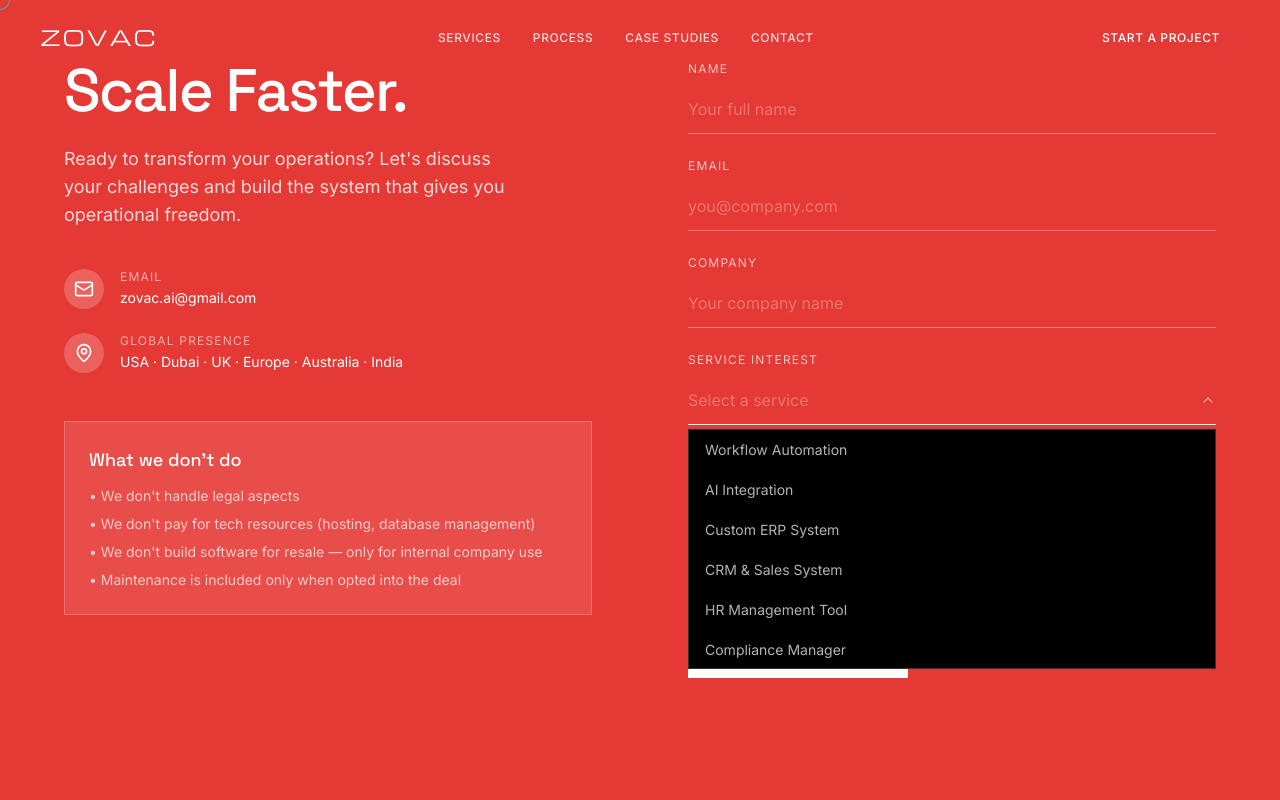
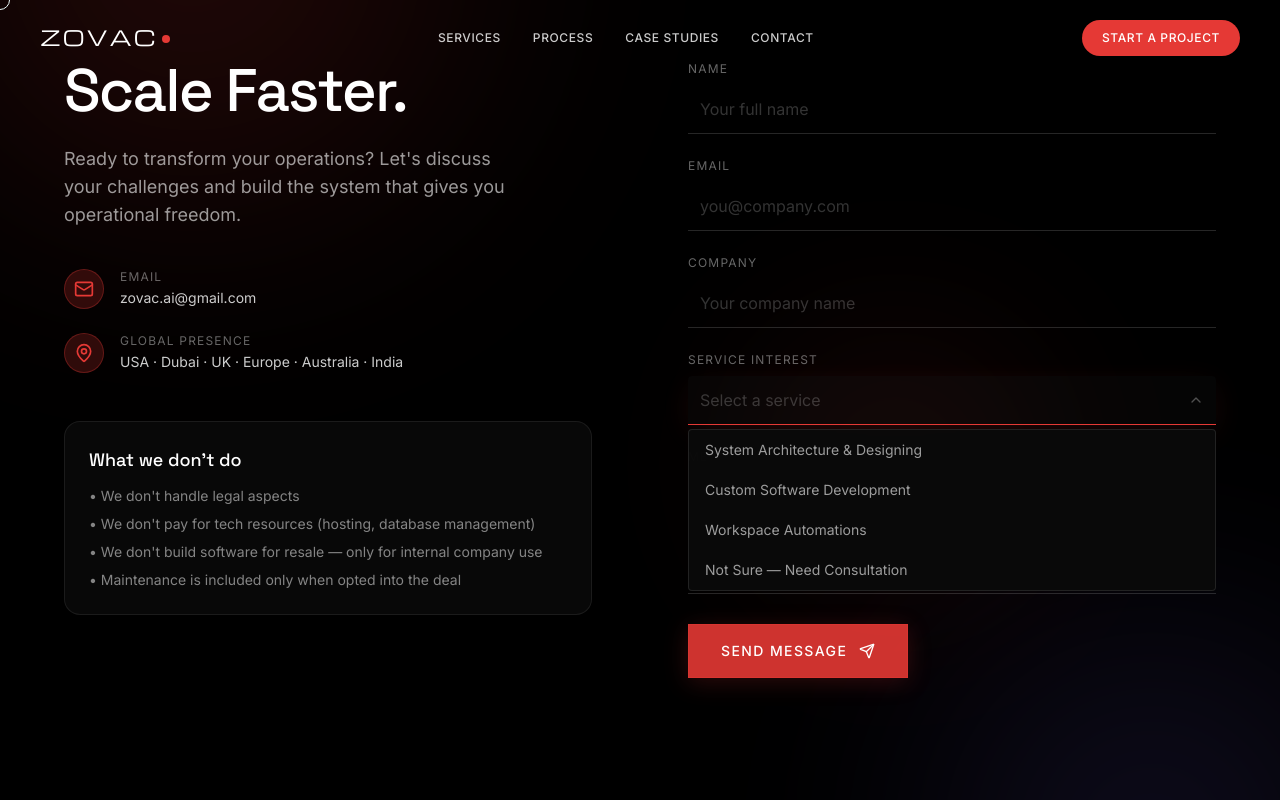
Before and after one commit to zovacai-cloud/zovac_website, a React (Vite) app: page / in a window 1280 px wide. Both pictures are taken after a click on the button "Select a service". Shown: the part 10279-11079 px from the top of the page. Built offline with nearby package versions, Linux system fonts and the light colour scheme; the HTML template or start-up script is replaced by a standard one.

Commit message:
Update Contact.tsx

```diff
--- a/src/sections/Contact.tsx
+++ b/src/sections/Contact.tsx
@@ -1,22 +1,20 @@
-import { useState, useRef } from 'react';
+import { useState, useRef, useEffect } from 'react';
 import { Mail, MapPin, Send, CheckCircle, ChevronDown } from 'lucide-react';
 
+const GOOGLE_SCRIPT_URL = 'https://script.google.com/macros/s/AKfycbwG2D8uKsWPoQ37Z8Z-WPt4q7l6xh46yMWieGB0qdgGuMYPovrKi2Apoebzv4RQ/exec';
+
 const servicesList = [
-  'Workflow Automation',
-  'AI Integration',
-  'Custom ERP System',
-  'CRM & Sales System',
-  'HR Management Tool',
-  'Compliance Manager',
-  'Accounting Application',
-  'Data Analytics Dashboard',
-  'Task Management System',
-  'Website Development',
-  'Process Consultation',
-  'Other',
+  'System Architecture & Designing',
+  'Custom Software Development',
+  'Workspace Automations',
+  'Not Sure — Need Consultation',
 ];
 
-export default function Contact() {
+interface ContactProps {
+  selectedService?: string;
+}
+
+export default function Contact({ selectedService }: ContactProps) {
   const [formData, setFormData] = useState({
     name: '',
     email: '',
@@ -25,62 +23,132 @@ export default function Contact() {
     message: '',
   });
   const [submitted, setSubmitted] = useState(false);
+  const [isLoading, setIsLoading] = useState(false);
   const [showServices, setShowServices] = useState(false);
   const dropdownRef = useRef<HTMLDivElement>(null);
 
-  const handleSubmit = (e: React.FormEvent) => {
-    e.preventDefault();
-    const subject = `New Project Inquiry from ${formData.name} - ${formData.company}`;
-    const body = `Name: ${formData.name}%0D%0AEmail: ${formData.email}%0D%0ACompany: ${formData.company}%0D%0AService Interest: ${formData.service}%0D%0A%0D%0AMessage:%0D%0A${formData.message}`;
-    window.location.href = `mailto:zovac.ai@gmail.com?subject=${encodeURIComponent(subject)}&body=${body}`;
-    setSubmitted(true);
-    setTimeout(() => setSubmitted(false), 5000);
-  };
+  useEffect(() => {
+    if (selectedService) {
+      setFormData((prev) => ({ ...prev, service: selectedService }));
+    }
+  }, [selectedService]);
 
   const handleChange = (e: React.ChangeEvent<HTMLInputElement | HTMLTextAreaElement>) => {
     setFormData((prev) => ({ ...prev, [e.target.name]: e.target.value }));
   };
 
+  const handleSubmit = async (e: React.FormEvent) => {
+    e.preventDefault();
+    setIsLoading(true);
+    try {
+      await fetch(GOOGLE_SCRIPT_URL, {
+        method: 'POST',
+        mode: 'no-cors',  // required to avoid CORS issues
+        headers: { 'Content-Type': 'application/json' },
+        body: JSON.stringify(formData),
+      });
+      // no-cors means we won't get a response back, so just assume success
+      setSubmitted(true);
+    } catch (error) {
+      alert('Something went wrong. Please try again.');
+    } finally {
+      setIsLoading(false);
+    }
+  };
+
+  useEffect(() => {
+    const handleClickOutside = (event: MouseEvent) => {
+      if (dropdownRef.current && !dropdownRef.current.contains(event.target as Node)) {
+        setShowServices(false);
+      }
+    };
+    document.addEventListener('mousedown', handleClickOutside);
+    return () => {
+      document.removeEventListener('mousedown', handleClickOutside);
+    };
+  }, []);
+
   return (
-    <section id="contact" className="relative bg-[#E53935] py-24 md:py-32 lg:py-40 px-6 lg:px-10">
-      <div className="max-w-6xl mx-auto">
+    <section id="contact" className="relative py-24 md:py-32 lg:py-40 px-6 lg:px-10 overflow-hidden">
+      {/* Animated fluid background orbs */}
+      <div className="absolute inset-0 bg-black" />
+      <div className="absolute top-0 left-0 w-full h-full overflow-hidden pointer-events-none">
+        <div
+          className="absolute -top-[30%] -left-[20%] w-[70%] h-[70%] rounded-full opacity-20"
+          style={{
+            background: 'radial-gradient(circle, #E53935 0%, transparent 70%)',
+            filter: 'blur(120px)',
+          }}
+        />
+        <div
+          className="absolute -bottom-[30%] -right-[20%] w-[60%] h-[60%] rounded-full opacity-15"
+          style={{
+            background: 'radial-gradient(circle, #7A65F2 0%, transparent 70%)',
+            filter: 'blur(100px)',
+          }}
+        />
+        <div
+          className="absolute top-[40%] left-[50%] w-[40%] h-[40%] rounded-full opacity-10"
+          style={{
+            background: 'radial-gradient(circle, #E53935 0%, transparent 70%)',
+            filter: 'blur(80px)',
+          }}
+        />
+      </div>
+
+      <div className="max-w-6xl mx-auto relative z-10">
         <div className="grid grid-cols-1 lg:grid-cols-2 gap-16 lg:gap-24">
           {/* Left Column */}
           <div>
             <h2 className="font-display font-medium text-white text-4xl md:text-5xl lg:text-6xl tracking-[-0.03em] leading-tight mb-6">
               Scale Faster.
             </h2>
-            <p className="font-body text-white/80 text-base md:text-lg leading-relaxed mb-10 max-w-md">
+            <p className="font-body text-white/60 text-base md:text-lg leading-relaxed mb-10 max-w-md">
               Ready to transform your operations? Let's discuss your challenges and build the system that gives you operational freedom.
             </p>
 
             <div className="space-y-6">
               <div className="flex items-center gap-4">
-                <div className="w-10 h-10 rounded-full bg-white/20 flex items-center justify-center">
-                  <Mail className="w-5 h-5 text-white" />
+                <div
+                  className="w-10 h-10 rounded-full flex items-center justify-center"
+                  style={{ background: 'rgba(229, 57, 53, 0.2)', border: '1px solid rgba(229, 57, 53, 0.3)' }}
+                >
+                  <Mail className="w-5 h-5 text-[#E53935]" />
                 </div>
                 <div>
-                  <span className="font-body text-white/60 text-xs uppercase tracking-[0.1em] block">Email</span>
-                  <a href="mailto:zovac.ai@gmail.com" className="font-body text-white text-sm hover:underline">
+                  <span className="font-body text-white/40 text-xs uppercase tracking-[0.1em] block">Email</span>
+                  <a href="mailto:zovac.ai@gmail.com" className="font-body text-white/80 text-sm hover:text-[#E53935] transition-colors">
                     zovac.ai@gmail.com
                   </a>
                 </div>
               </div>
 
               <div className="flex items-center gap-4">
-                <div className="w-10 h-10 rounded-full bg-white/20 flex items-center justify-center">
-                  <MapPin className="w-5 h-5 text-white" />
+                <div
+                  className="w-10 h-10 rounded-full flex items-center justify-center"
+                  style={{ background: 'rgba(229, 57, 53, 0.2)', border: '1px solid rgba(229, 57, 53, 0.3)' }}
+                >
+                  <MapPin className="w-5 h-5 text-[#E53935]" />
                 </div>
                 <div>
-                  <span className="font-body text-white/60 text-xs uppercase tracking-[0.1em] block">Global Presence</span>
-                  <span className="font-body text-white text-sm">USA · Dubai · UK · Europe · Australia · India</span>
+                  <span className="font-body text-white/40 text-xs uppercase tracking-[0.1em] block">Global Presence</span>
+                  <span className="font-body text-white/80 text-sm">USA · Dubai · UK · Europe · Australia · India</span>
                 </div>
               </div>
             </div>
 
-            <div className="mt-12 p-6 bg-white/10 border border-white/20">
+            {/* What we don't do - glassmorphism card */}
+            <div
+              className="mt-12 p-6 rounded-2xl"
+              style={{
+                background: 'rgba(255,255,255,0.03)',
+                backdropFilter: 'blur(16px)',
+                WebkitBackdropFilter: 'blur(16px)',
+                border: '1px solid rgba(255,255,255,0.08)',
+              }}
+            >
               <h4 className="font-display font-medium text-white text-lg mb-3">What we don't do</h4>
-              <ul className="space-y-2 font-body text-white/70 text-sm">
+              <ul className="space-y-2 font-body text-white/50 text-sm">
                 <li>• We don't handle legal aspects</li>
                 <li>• We don't pay for tech resources (hosting, database management)</li>
                 <li>• We don't build software for resale — only for internal company use</li>
@@ -93,64 +161,79 @@ export default function Contact() {
           <div>
             {submitted ? (
               <div className="flex flex-col items-center justify-center h-full text-center">
-                <CheckCircle className="w-16 h-16 text-white mb-4" />
-                <h3 className="font-display font-medium text-white text-2xl mb-2">Message Ready!</h3>
-                <p className="font-body text-white/70 text-sm">Your email client should open shortly. If not, you can reach us directly at zovac.ai@gmail.com</p>
+                <CheckCircle className="w-16 h-16 text-[#E53935] mb-4 animate-bounce" />
+                <h3 className="font-display font-medium text-white text-2xl mb-2">Message Sent!</h3>
+                <p className="font-body text-white/60 text-sm">We'll get back to you within 24 hours.</p>
               </div>
             ) : (
-              <form onSubmit={handleSubmit} className="space-y-6">
+              <form
+                onSubmit={handleSubmit}
+                className="space-y-6"
+              >
                 <div>
-                  <label className="font-body text-white/70 text-xs uppercase tracking-[0.1em] block mb-2">Name</label>
+                  <label className="font-body text-white/40 text-xs uppercase tracking-[0.1em] block mb-2">Name</label>
                   <input
                     type="text"
                     name="name"
                     required
+                    disabled={isLoading}
                     value={formData.name}
                     onChange={handleChange}
-                    className="w-full bg-transparent border-b border-white/30 text-white font-body text-base py-3 focus:outline-none focus:border-white transition-colors placeholder:text-white/30"
+                    className="w-full bg-transparent border-b border-white/15 text-white font-body text-base py-3 px-3 focus:outline-none focus:border-[#E53935] focus:bg-white/[0.02] focus:shadow-[0_8px_32px_-4px_rgba(229,57,53,0.12)] transition-all duration-300 placeholder:text-white/20 rounded-t-lg hover:bg-white/[0.01]"
                     placeholder="Your full name"
                   />
                 </div>
 
                 <div>
-                  <label className="font-body text-white/70 text-xs uppercase tracking-[0.1em] block mb-2">Email</label>
+                  <label className="font-body text-white/40 text-xs uppercase tracking-[0.1em] block mb-2">Email</label>
                   <input
                     type="email"
                     name="email"
                     required
+                    disabled={isLoading}
                     value={formData.email}
                     onChange={handleChange}
-                    className="w-full bg-transparent border-b border-white/30 text-white font-body text-base py-3 focus:outline-none focus:border-white transition-colors placeholder:text-white/30"
+                    className="w-full bg-transparent border-b border-white/15 text-white font-body text-base py-3 px-3 focus:outline-none focus:border-[#E53935] focus:bg-white/[0.02] focus:shadow-[0_8px_32px_-4px_rgba(229,57,53,0.12)] transition-all duration-300 placeholder:text-white/20 rounded-t-lg hover:bg-white/[0.01]"
                     placeholder="you@company.com"
                   />
                 </div>
 
                 <div>
-                  <label className="font-body text-white/70 text-xs uppercase tracking-[0.1em] block mb-2">Company</label>
+                  <label className="font-body text-white/40 text-xs uppercase tracking-[0.1em] block mb-2">Company</label>
                   <input
                     type="text"
                     name="company"
+                    disabled={isLoading}
                     value={formData.company}
                     onChange={handleChange}
-                    className="w-full bg-transparent border-b border-white/30 text-white font-body text-base py-3 focus:outline-none focus:border-white transition-colors placeholder:text-white/30"
+                    className="w-full bg-transparent border-b border-white/15 text-white font-body text-base py-3 px-3 focus:outline-none focus:border-[#E53935] focus:bg-white/[0.02] focus:shadow-[0_8px_32px_-4px_rgba(229,57,53,0.12)] transition-all duration-300 placeholder:text-white/20 rounded-t-lg hover:bg-white/[0.01]"
                     placeholder="Your company name"
                   />
                 </div>
 
                 <div className="relative" ref={dropdownRef}>
-                  <label className="font-body text-white/70 text-xs uppercase tracking-[0.1em] block mb-2">Service Interest</label>
+                  <label className="font-body text-white/40 text-xs uppercase tracking-[0.1em] block mb-2">Service Interest</label>
+                  <input type="hidden" name="service" value={formData.service} />
                   <button
                     type="button"
+                    disabled={isLoading}
                     onClick={() => setShowServices(!showServices)}
-                    className="w-full bg-transparent border-b border-white/30 text-white font-body text-base py-3 focus:outline-none focus:border-white transition-colors text-left flex items-center justify-between"
+                    className="w-full bg-transparent border-b border-white/15 text-white font-body text-base py-3 px-3 focus:outline-none focus:border-[#E53935] focus:bg-white/[0.02] focus:shadow-[0_8px_32px_-4px_rgba(229,57,53,0.12)] transition-all duration-300 text-left flex items-center justify-between rounded-t-lg hover:bg-white/[0.01]"
                   >
-                    <span className={formData.service ? 'text-white' : 'text-white/30'}>
+                    <span className={formData.service ? 'text-white' : 'text-white/20'}>
                       {formData.service || 'Select a service'}
                     </span>
-                    <ChevronDown className={`w-4 h-4 text-white/50 transition-transform ${showServices ? 'rotate-180' : ''}`} />
+                    <ChevronDown className={`w-4 h-4 text-white/30 transition-transform ${showServices ? 'rotate-180' : ''}`} />
                   </button>
                   {showServices && (
-                    <div className="absolute top-full left-0 right-0 mt-1 bg-black border border-white/20 max-h-60 overflow-y-auto z-50">
+                    <div
+                      className="absolute top-full left-0 right-0 mt-1 max-h-60 overflow-y-auto z-50 rounded-lg"
+                      style={{
+                        background: 'rgba(10,10,10,0.95)',
+                        backdropFilter: 'blur(16px)',
+                        border: '1px solid rgba(255,255,255,0.1)',
+                      }}
+                    >
                       {servicesList.map((service) => (
                         <button
                           key={service}
@@ -159,7 +242,7 @@ export default function Contact() {
                             setFormData((prev) => ({ ...prev, service }));
                             setShowServices(false);
                           }}
-                          className="w-full text-left px-4 py-2.5 font-body text-sm text-white/70 hover:bg-[#E53935] hover:text-white transition-colors"
+                          className="w-full text-left px-4 py-2.5 font-body text-sm text-white/60 hover:text-white hover:bg-[#E53935]/20 transition-colors"
                         >
                           {service}
                         </button>
@@ -169,22 +252,30 @@ export default function Contact() {
                 </div>
 
                 <div>
-                  <label className="font-body text-white/70 text-xs uppercase tracking-[0.1em] block mb-2">Message</label>
+                  <label className="font-body text-white/40 text-xs uppercase tracking-[0.1em] block mb-2">Message</label>
                   <textarea
                     name="message"
                     rows={4}
+                    disabled={isLoading}
                     value={formData.message}
                     onChange={handleChange}
-                    className="w-full bg-transparent border-b border-white/30 text-white font-body text-base py-3 focus:outline-none focus:border-white transition-colors resize-none placeholder:text-white/30"
+                    className="w-full bg-transparent border-b border-white/15 text-white font-body text-base py-3 px-3 focus:outline-none focus:border-[#E53935] focus:bg-white/[0.02] focus:shadow-[0_8px_32px_-4px_rgba(229,57,53,0.12)] transition-all duration-300 resize-none placeholder:text-white/20 rounded-t-lg hover:bg-white/[0.01]"
                     placeholder="Tell us about your challenge..."
                   />
                 </div>
 
                 <button
                   type="submit"
-                  className="group flex items-center gap-3 bg-white text-black font-body text-sm font-medium uppercase tracking-[0.1em] px-8 py-4 hover:bg-black hover:text-white border border-white transition-all duration-300"
+                  disabled={isLoading}
+                  className="group flex items-center gap-3 font-body text-sm font-medium uppercase tracking-[0.1em] px-8 py-4 transition-all duration-300 disabled:opacity-60"
+                  style={{
+                    background: 'rgba(229, 57, 53, 0.9)',
+                    color: '#fff',
+                    border: '1px solid rgba(229, 57, 53, 0.5)',
+                    boxShadow: '0 4px 24px rgba(229, 57, 53, 0.2)',
+                  }}
                 >
-                  <span>Send Message</span>
+                  <span>{isLoading ? 'Sending...' : 'Send Message'}</span>
                   <Send className="w-4 h-4 group-hover:translate-x-1 transition-transform" />
                 </button>
               </form>
```
